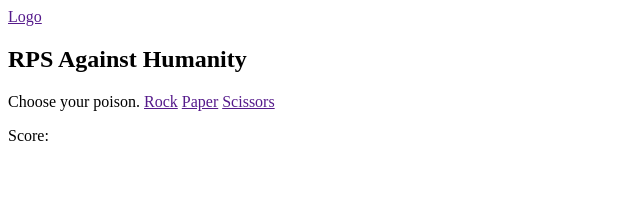
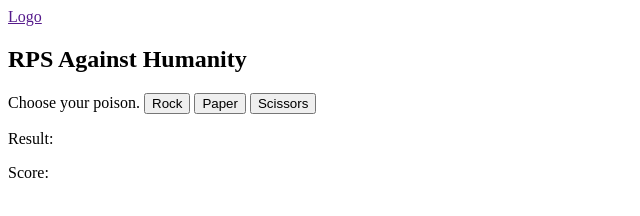
Before and after one commit to chenpaulkevin/rps_js, a plain HTML site: page index.html in a window 1280 px wide. Shown: the whole page, without its empty margins (0-640 px from the left). Drawn offline with Linux system fonts and the light colour scheme.

Commit message:
Add function calls to buttons.

```diff
--- a/index.html
+++ b/index.html
@@ -1,10 +1,10 @@
 <!DOCTYPE html>
 <html lang="en">
   <head>
-    <meta charset="UTF-8">
-    <meta name="viewport" content="width=device-width, initial-scale=1.0">
+    <meta charset="UTF-8" />
+    <meta name="viewport" content="width=device-width, initial-scale=1.0" />
     <title>Rock Paper Scissors</title>
-    <link rel="stylesheet" href="style.css">
+    <link rel="stylesheet" href="style.css" />
   </head>
   <body>
     <nav>
@@ -13,12 +13,12 @@
     </nav>
     <section>
       Choose your poison.
-        <a href="">Rock</a>
-        <a href="">Paper</a>
-        <a href="">Scissors</a>
-        <p>Score: </p>
+      <button class="rps-action button" onclick="getPlayerChoice('Rock')">Rock</button>
+      <button class="rps-action button" onclick="getPlayerChoice('Paper')">Paper</button>
+      <button class="rps-action button" onclick="getPlayerChoice('Scissors')">Scissors</button>
+      <p>Result:</p>
+      <p>Score:</p>
     </section>
-
 
     <script src="script.js"></script>
   </body>
```
Lines whose indentation alone changed are shown as unchanged.
